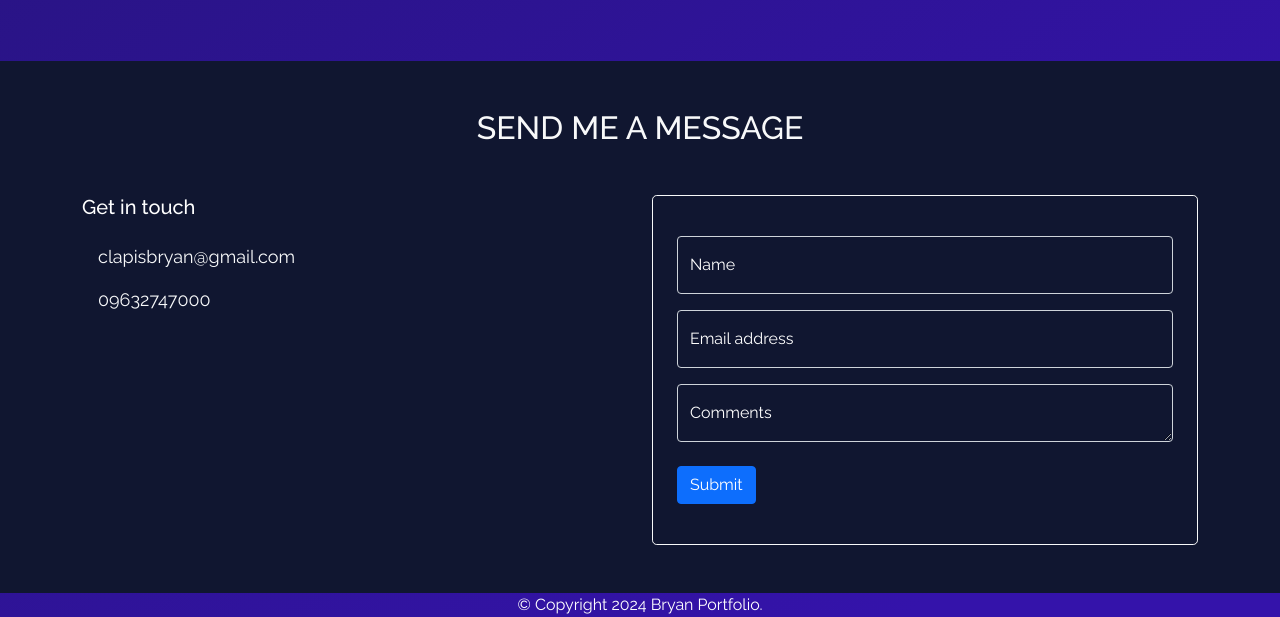
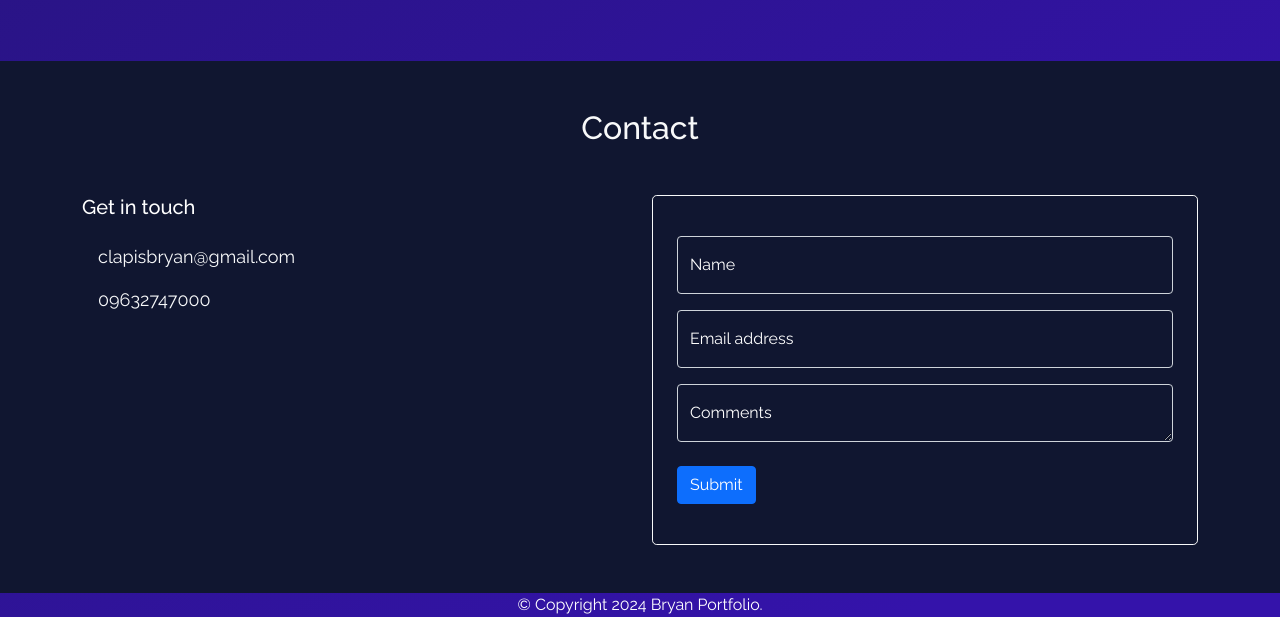
Before and after one commit to clapisbryan/webportfolio, a plain HTML site: page index.html in a window 1280 px wide. Shown: the part 3269-3886 px from the top of the page. Drawn offline with nearby package versions, Linux system fonts and the light colour scheme.

Commit message:
changed a send me message to contact

```diff
--- a/index.html
+++ b/index.html
@@ -435,7 +435,7 @@
     </section>
     <section id="contact">
       <div class="container py-5">
-        <h2 class="text-center text-light mb-3 mb-md-5">SEND ME A MESSAGE</h2>
+        <h2 class="text-center text-light mb-3 mb-md-5">Contact</h2>
         <div class="row">
           <div class="col-12 col-md-6">
             <h5 class="mb-4">Get in touch</h5>
```
